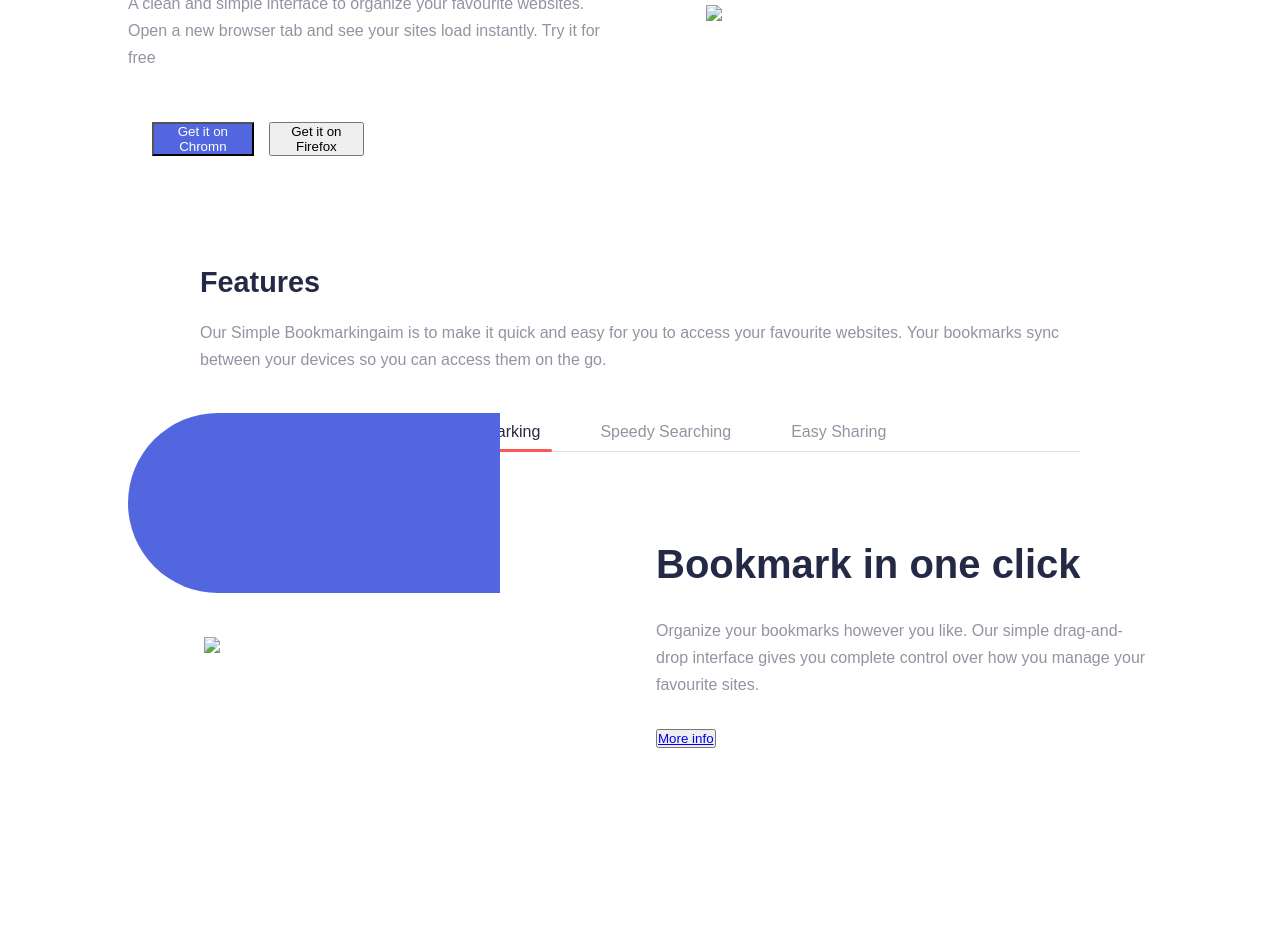
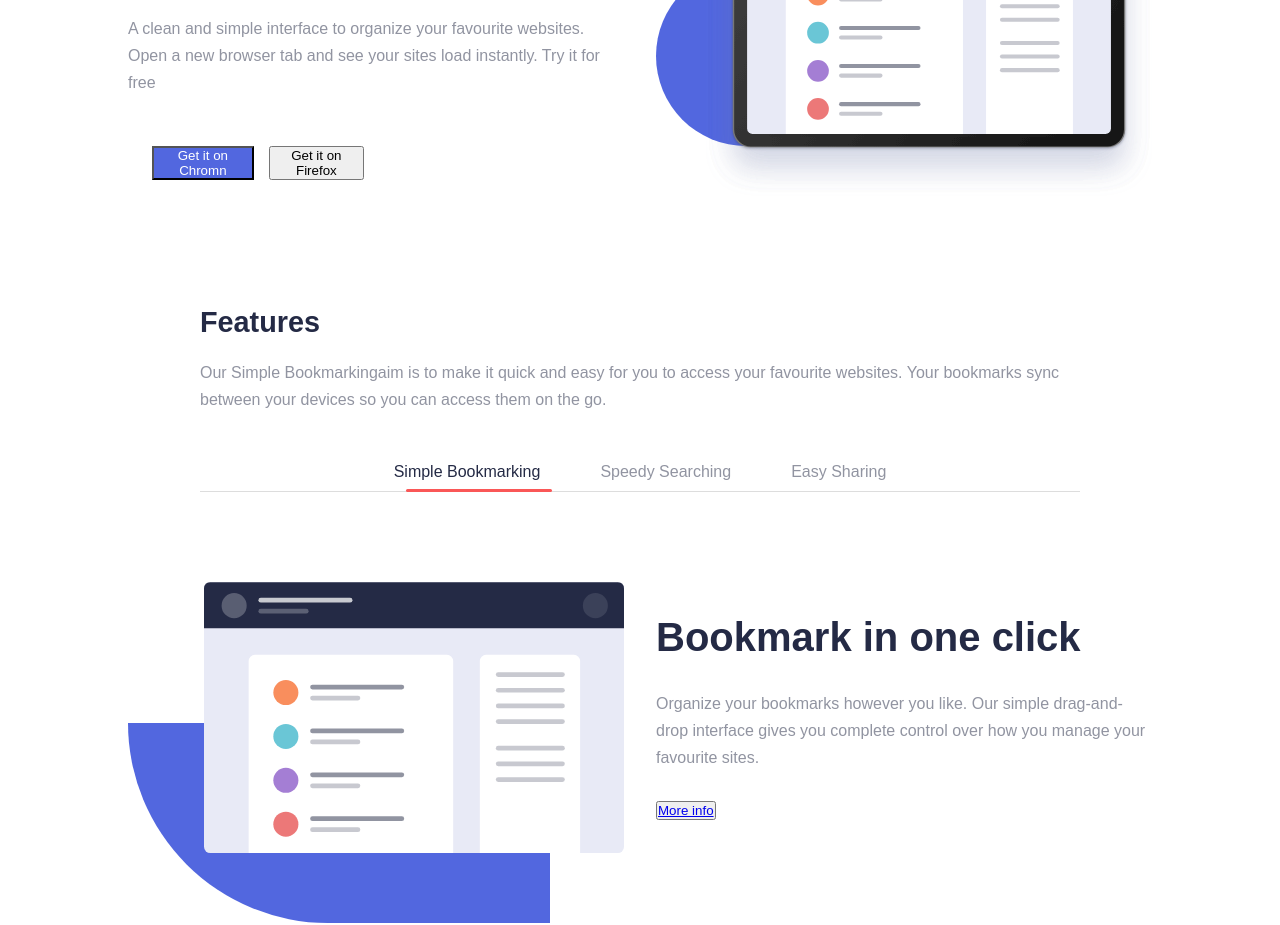
Before and after one commit to Abiba7/MARKBOOK, a plain HTML site: page index.html in a window 1280 px wide. Shown: the part 250-1175 px from the top of the page. Drawn offline with Linux system fonts and the light colour scheme.

Commit message:
Add files via upload

```diff
--- a/index.css
+++ b/index.css
@@ -137,6 +137,24 @@ body {
     width: 120%;
     height: 300px;
 
+}
+.green{
+     position: absolute;
+    left: -120px;
+    bottom: -90px;
+    width: 120%;
+    height: 300px;
+
+}
+.green{
+    position: absolute;
+    left: -0;
+    bottom: -70px;
+    width: 85%;
+    height: 200px;
+    background: #5267df;
+    border-bottom-left-radius: 200px;
+    z-index: 1;
 }
 
 .features {
--- a/index.html
+++ b/index.html
@@ -14,7 +14,7 @@
         <nav class="nav">
 
             <div class="logo">
-                <img src="images/logo-bookmark.svg">
+                <img src="logo-bookmark.svg">
             </div>
             <ul class="nav-links" >
                 <li>Feature</li>
@@ -39,7 +39,7 @@
             </div>
         </div>
         <div class=" hero-image">
-            <img src="images/illustration-hero.svg">
+            <img src="illustration-hero.svg">
             <div class="blue">
             </div>
         </div>
@@ -59,8 +59,8 @@
 
     <div class="book">
         <div class="book-image">
-            <img src="images/illustration-features-tab-1.svg">
-            <div class="blue"></div>
+            <img src="illustration-features-tab-1.svg">
+            <div class="green"></div>
         </div>
         <div class="book-text">
             <h2>Bookmark in one click</h2>
@@ -83,21 +83,21 @@
         </p>
         <div class="cards">
             <div class="card">
-                <img src="images/logo-chrome.svg" alt="chromn logo" class="browser-logo">
+                <img src="logo-chrome.svg" alt="chromn logo" class="browser-logo">
                 <h3>Add to Chrome</h3>
                 <p>Minimum version 62</p>
                 <hr>
                 <button>Add & Install Extension</button>
             </div>
             <div class="card">
-                <img src="images/logo-firefox.svg" alt="firefor logo" class="browser-logo">
+                <img src="logo-firefox.svg" alt="firefor logo" class="browser-logo">
                 <h3> Add to Firefox</h3>
                 <p>Minimum version 55</p>
                 <hr>
                 <button>Add & Install Extension</button>
             </div>
             <div class="card">
-                <img src="images/logo-opera.svg" alt="Opera logo" class="browser browser-logo">
+                <img src="logo-opera.svg" alt="Opera logo" class="browser browser-logo">
                 <h3>Add to Opera</h3>
                 <p> Minimum version 46</p>
                 <hr>
@@ -153,7 +153,7 @@
             <div class="footer-top">
                 <ul class="footer-links">
                      <div class="footer-logo">
-                    <img src="images/logo-bookmark copy.svg">
+                    <img src="logo-bookmark copy.svg">
                 </div>
                     <li> <a href="#" >Feature</a></li>
                     <li> <a href="#" >Pricing</a></li>
@@ -161,8 +161,8 @@
                 </ul>
             </div>
             <div class="social">
-                <a href="#"><img src="images/icon-facebook.svg"></a>
-                <a href="#"><img src="images/icon-twitter.svg"></a>
+                <a href="#"><img src="icon-facebook.svg"></a>
+                <a href="#"><img src="icon-twitter.svg"></a>
             </div>
         </footer>
 
```
Also changed, not shown: bg-dots.svg (added), favicon-32x32.png (added), icon-arrow.svg (added), icon-close.svg (added), icon-error.svg (added), icon-facebook.svg (added), icon-hamburger.svg (added), icon-twitter.svg (added), illustration-features-tab-1.svg (added), illustration-features-tab-2.svg (added), illustration-features-tab-3.svg (added), illustration-hero.svg (added), logo-bookmark copy.svg (added), logo-bookmark.svg (added), 3 more files.
